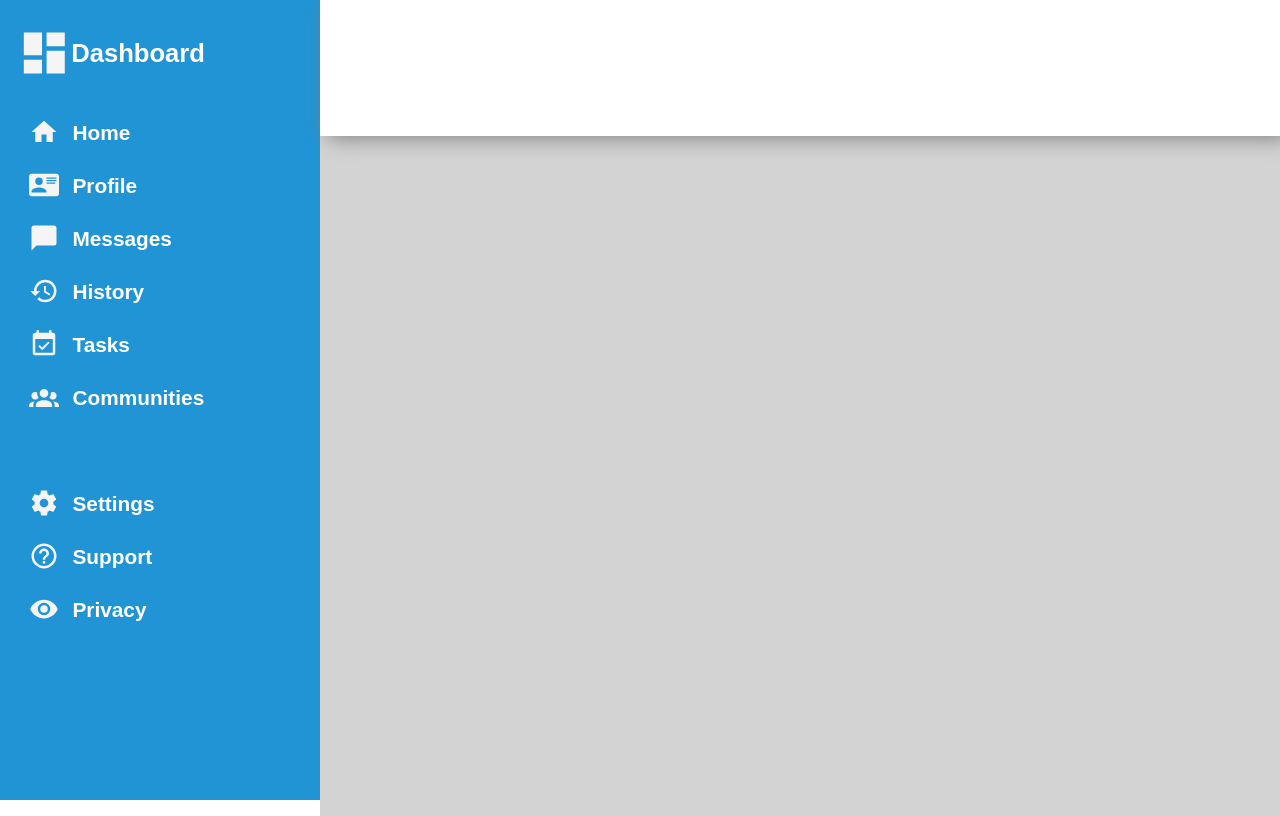
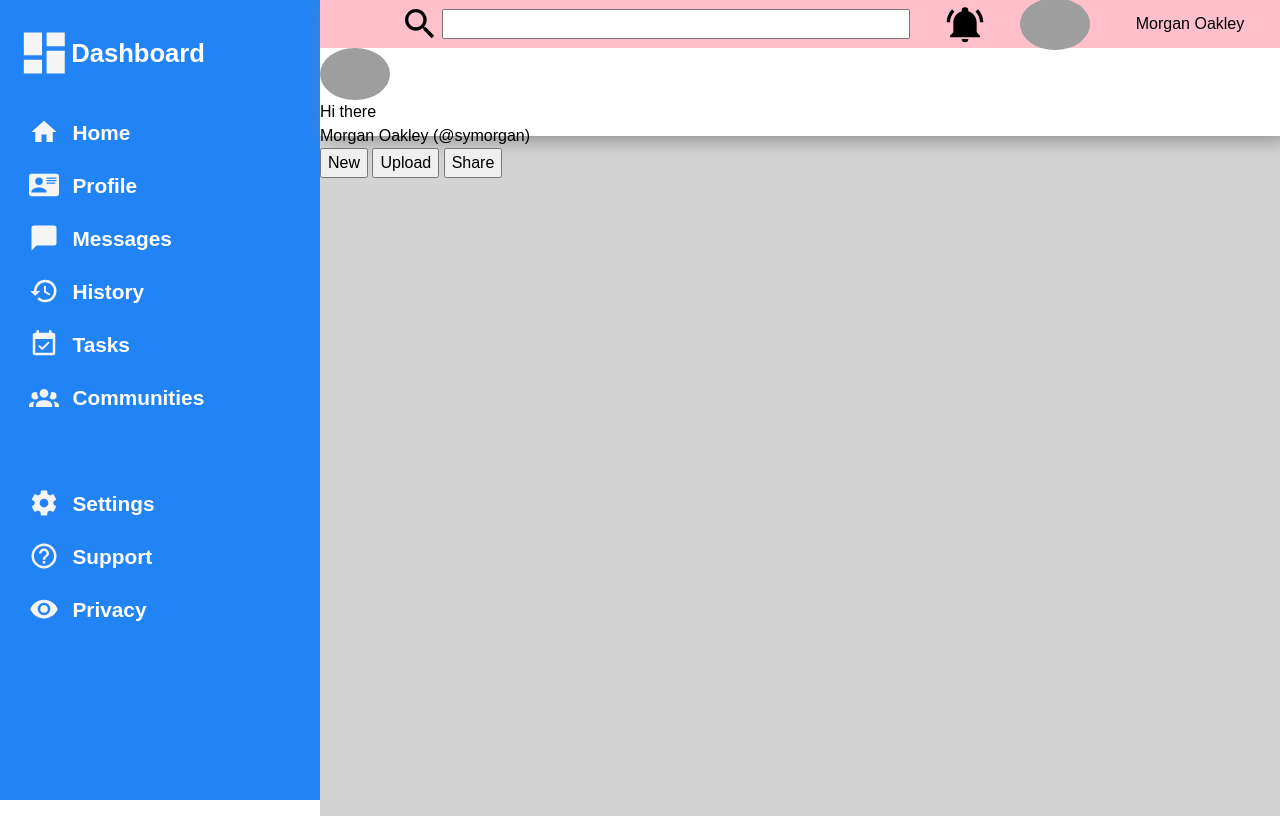
Before and after one commit to x74z/admin-dashboard, a plain HTML site: page index.html in a window 1280 px wide. Drawn offline with Linux system fonts and the light colour scheme; grey boxes are pictures that could not be loaded.

Commit message:
Add initial layout of the header

```diff
--- a/index.html
+++ b/index.html
@@ -57,7 +57,34 @@
 
       </div>
       <div class="content">
-        <div class="header"></div>
+        <div class="header">
+          <div class="top-container">
+          <div class="search-bar">
+            <svg xmlns="http://www.w3.org/2000/svg" viewBox="0 0 24 24"><title>magnify</title><path d="M9.5,3A6.5,6.5 0 0,1 16,9.5C16,11.11 15.41,12.59 14.44,13.73L14.71,14H15.5L20.5,19L19,20.5L14,15.5V14.71L13.73,14.44C12.59,15.41 11.11,16 9.5,16A6.5,6.5 0 0,1 3,9.5A6.5,6.5 0 0,1 9.5,3M9.5,5C7,5 5,7 5,9.5C5,12 7,14 9.5,14C12,14 14,12 14,9.5C14,7 12,5 9.5,5Z" /></svg>
+            <input type="search" name="" value="">
+           </div>
+            <div class="account">
+              <svg xmlns="http://www.w3.org/2000/svg" viewBox="0 0 24 24"><title>bell-ring</title><path d="M21,19V20H3V19L5,17V11C5,7.9 7.03,5.17 10,4.29C10,4.19 10,4.1 10,4A2,2 0 0,1 12,2A2,2 0 0,1 14,4C14,4.1 14,4.19 14,4.29C16.97,5.17 19,7.9 19,11V17L21,19M14,21A2,2 0 0,1 12,23A2,2 0 0,1 10,21M19.75,3.19L18.33,4.61C20.04,6.3 21,8.6 21,11H23C23,8.07 21.84,5.25 19.75,3.19M1,11H3C3,8.6 3.96,6.3 5.67,4.61L4.25,3.19C2.16,5.25 1,8.07 1,11Z" /></svg>
+              <img src="https://i.pinimg.com/736x/47/c9/93/47c993f95cf905403fb5270008bc2b99.jpg" alt="">
+              <p>Morgan Oakley</p>
+            </div>
+          </div>
+
+         <div class="bottom-container">
+            <div class="greeting">
+             <img src="https://i.pinimg.com/736x/47/c9/93/47c993f95cf905403fb5270008bc2b99.jpg" alt="">
+              <p>Hi there</p>
+              <p class="username-display">Morgan Oakley (@symorgan)</p>
+            </div>
+            <div class="upload-share-new">
+              <button type="button">New</button>
+              <button type="button">Upload</button>
+              <button type="button">Share</button>
+
+            </div>
+
+         </div>
+        </div>
         <div class="main-content">
           <div class="projects"></div>
           <div class="announcements-trending"></div>
--- a/styles.css
+++ b/styles.css
@@ -67,7 +67,7 @@ html {
 }
 
 .sidebar {
-  background-color: #2094d4;
+  background-color: #2283f4;
   display: grid;
   grid-template-columns: 1fr;
   grid-auto-rows: 53px;
@@ -116,7 +116,48 @@ html {
 .header {
   box-shadow: 8px 2px 20px 0px gray;
   z-index: 1;
+  display: grid;
+  grid-template-rows: 35% 75%;
 }
+
+.header>* {
+  img {
+    width: 70px;
+    border-radius: 90%;
+  }
+
+  svg {
+    width: 40px;
+  }
+}
+
+.top-container {
+  background-color: pink;
+  display: grid;
+  grid-template-columns: 5fr 3fr;
+  align-items: center;
+  align-content: center;
+}
+
+.search-bar {
+  display: grid;
+  grid-template-columns: 8% 90%;
+  grid-template-rows: 1fr;
+  height: 20%;
+  align-items: center;
+  align-content: center;
+  margin-left: 80px;
+}
+
+.account {
+  display: grid;
+  grid-template-columns: 25% 25% 50%;
+  align-items: center;
+  align-content: center;
+  justify-items: center;
+}
+
+
 
 .main-content {
   background-color: lightgray;
```
